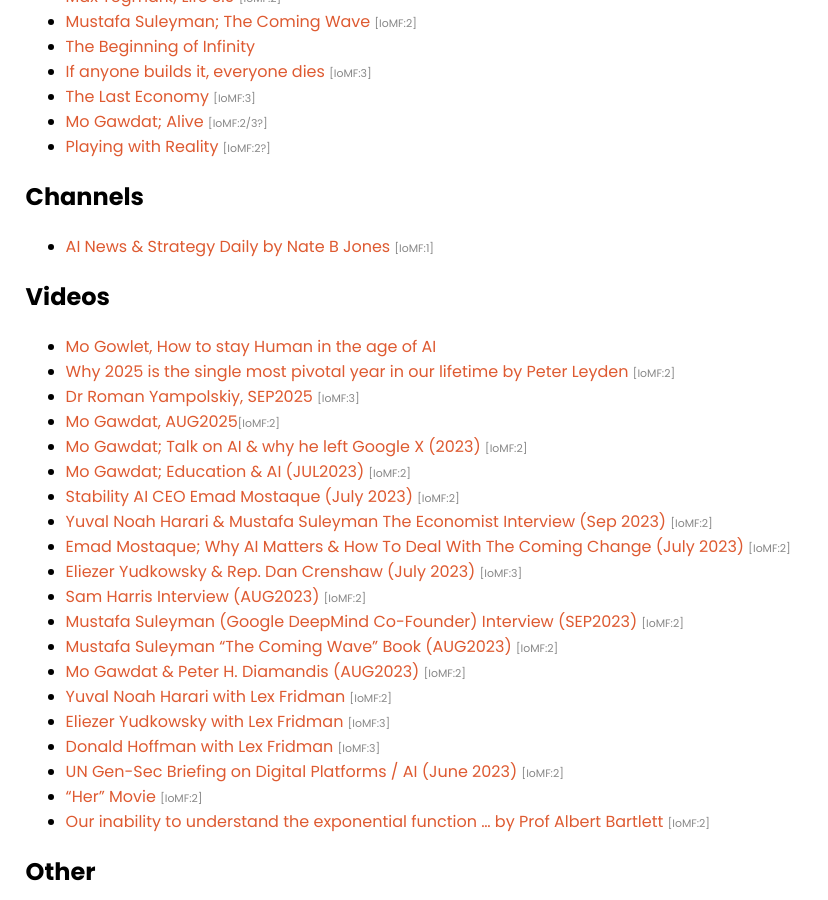
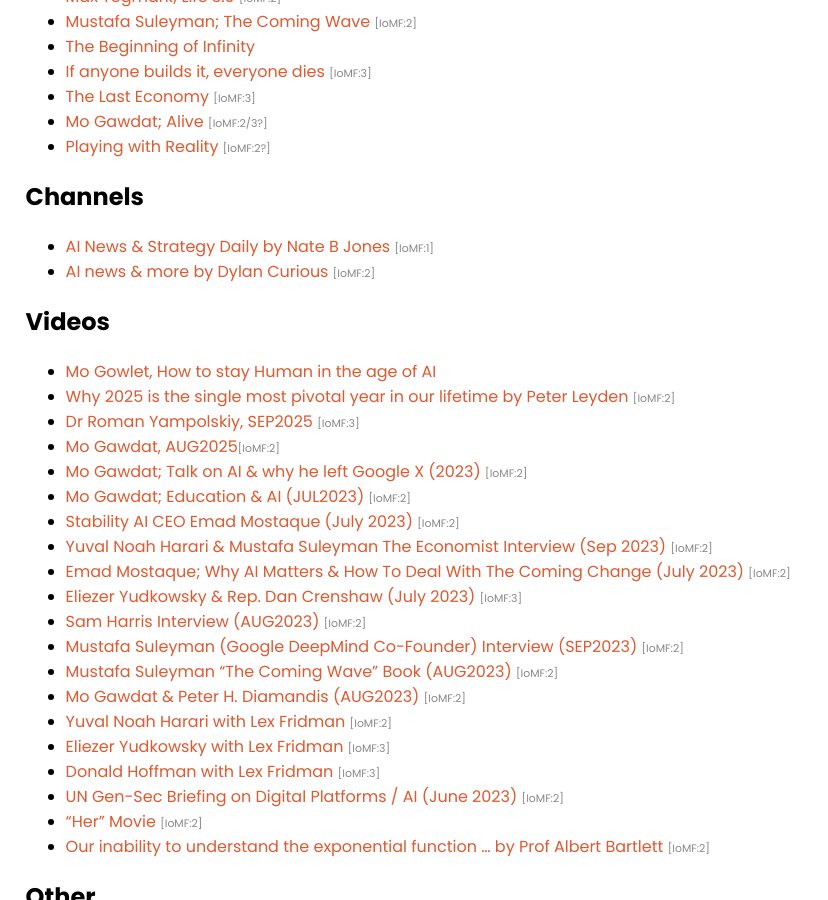
Before and after one commit to selfdriven-foundation/selfdriven-ai, a Jekyll site: the page built from docs/pages/research.md, in a window 1280 px wide and 900 px high, scrolled down 625 px. Shown: the whole window, without its empty margins (0-828 px from the left). Built offline with Jekyll 4.4.1, drawn with Linux system fonts in a browser that asks for light colours.

Commit message:
Update research.md

```diff
--- a/docs/pages/research.md
+++ b/docs/pages/research.md
@@ -33,6 +33,7 @@
 
 ## Channels
 - [AI News & Strategy Daily by Nate B Jones](https://www.youtube.com/@NateBJones) <span style="color:#888888;font-size:0.68rem;">[IoMF:1]</span>
+- [AI news & more by Dylan Curious](https://www.youtube.com/@dylan_curious) <span style="color:#888888;font-size:0.68rem;">[IoMF:2]</span>
 
 ## Videos
 - [Mo Gowlet, How to stay Human in the age of AI](https://youtu.be/gcAUc0EzzTY)
```
